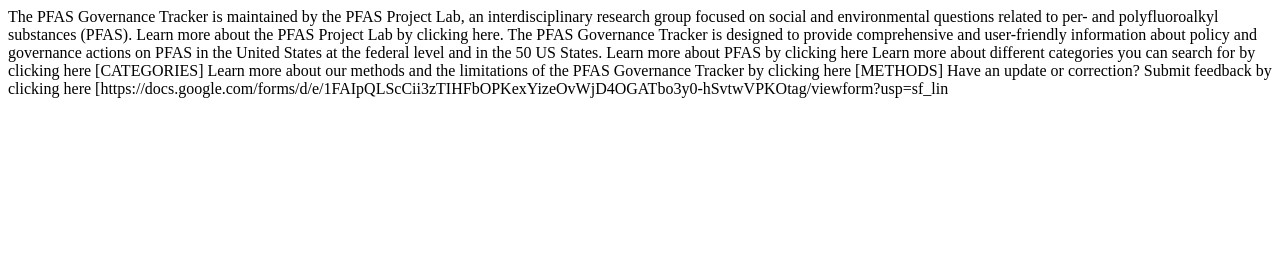
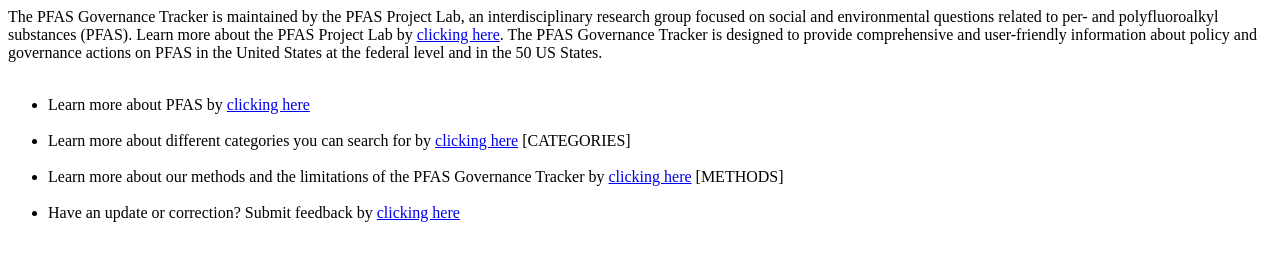
Before and after one commit to PFAS-Project/governance-db-search-tool, a website: page public/static/aboutTool.html in a window 1280 px wide. Drawn offline with Linux system fonts and the light colour scheme.

Commit message:
formatted about this tool

```diff
--- a/public/static/aboutTool.html
+++ b/public/static/aboutTool.html
@@ -3,13 +3,50 @@
   The PFAS Governance Tracker is maintained by the PFAS Project Lab, an
   interdisciplinary research group focused on social and environmental questions
   related to per- and polyfluoroalkyl substances (PFAS). Learn more about the
-  PFAS Project Lab by clicking here. The PFAS Governance Tracker is designed to
-  provide comprehensive and user-friendly information about policy and
-  governance actions on PFAS in the United States at the federal level and in
-  the 50 US States. Learn more about PFAS by clicking here Learn more about
-  different categories you can search for by clicking here [CATEGORIES] Learn
-  more about our methods and the limitations of the PFAS Governance Tracker by
-  clicking here [METHODS] Have an update or correction? Submit feedback by
-  clicking here
-  [https://docs.google.com/forms/d/e/1FAIpQLScCii3zTIHFbOPKexYizeOvWjD4OGATbo3y0-hSvtwVPKOtag/viewform?usp=sf_lin
+  PFAS Project Lab by
+  <a href="http://www.pfasproject.com" target="_blank">clicking here</a>. The
+  PFAS Governance Tracker is designed to provide comprehensive and user-friendly
+  information about policy and governance actions on PFAS in the United States
+  at the federal level and in the 50 US States.
+  <ul>
+    <br />
+    <li>
+      Learn more about PFAS by
+      <a href="https://pfasproject.com/what-are-pfas/" target="_blank"
+        >clicking here</a
+      >
+    </li>
+    <br />
+
+    <li>
+      Learn more about different categories you can search for by
+      <a
+        href="https://docs.google.com/document/d/1t0k26TJQa16hnV7zlnUgqzytWkZ8H_uzLzVP05btskE/edit#bookmark=id.gge6bemaxx9n"
+        target="_blank"
+        >clicking here</a
+      >
+      [CATEGORIES]
+    </li>
+    <br />
+
+    <li>
+      Learn more about our methods and the limitations of the PFAS Governance
+      Tracker by
+      <a
+        href="https://docs.google.com/document/d/1t0k26TJQa16hnV7zlnUgqzytWkZ8H_uzLzVP05btskE/edit#bookmark=id.uvx1bjj5hztq"
+        target="_blank"
+        >clicking here</a
+      >
+      [METHODS]
+    </li>
+    <br />
+    <li>
+      Have an update or correction? Submit feedback by
+      <a
+        href="https://docs.google.com/forms/d/e/1FAIpQLScCii3zTIHFbOPKexYizeOvWjD4OGATbo3y0-hSvtwVPKOtag/viewform?usp=sf_link"
+        target="_blank"
+        >clicking here</a
+      >
+    </li>
+  </ul>
 </body>
```
Also changed, not shown: public/index.html (+7 -7 lines), public/static/aboutUs.html (+2 -0 lines).
